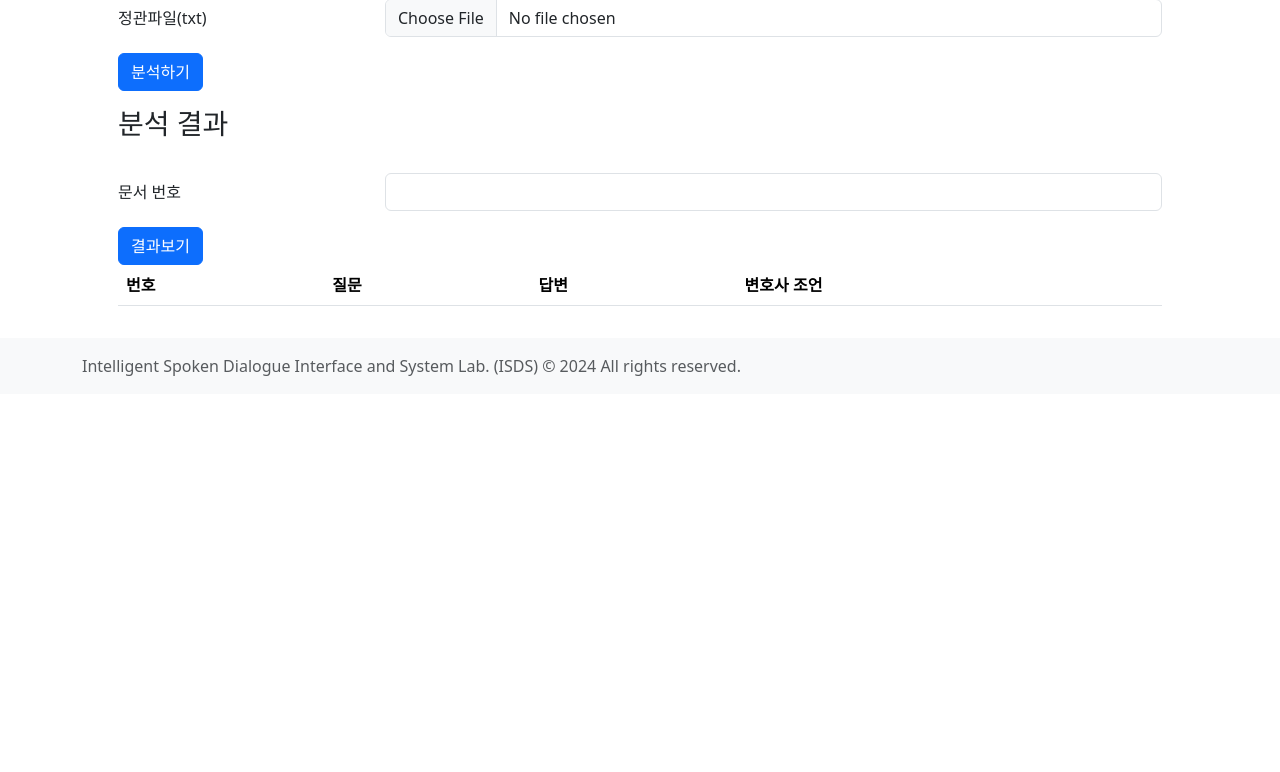
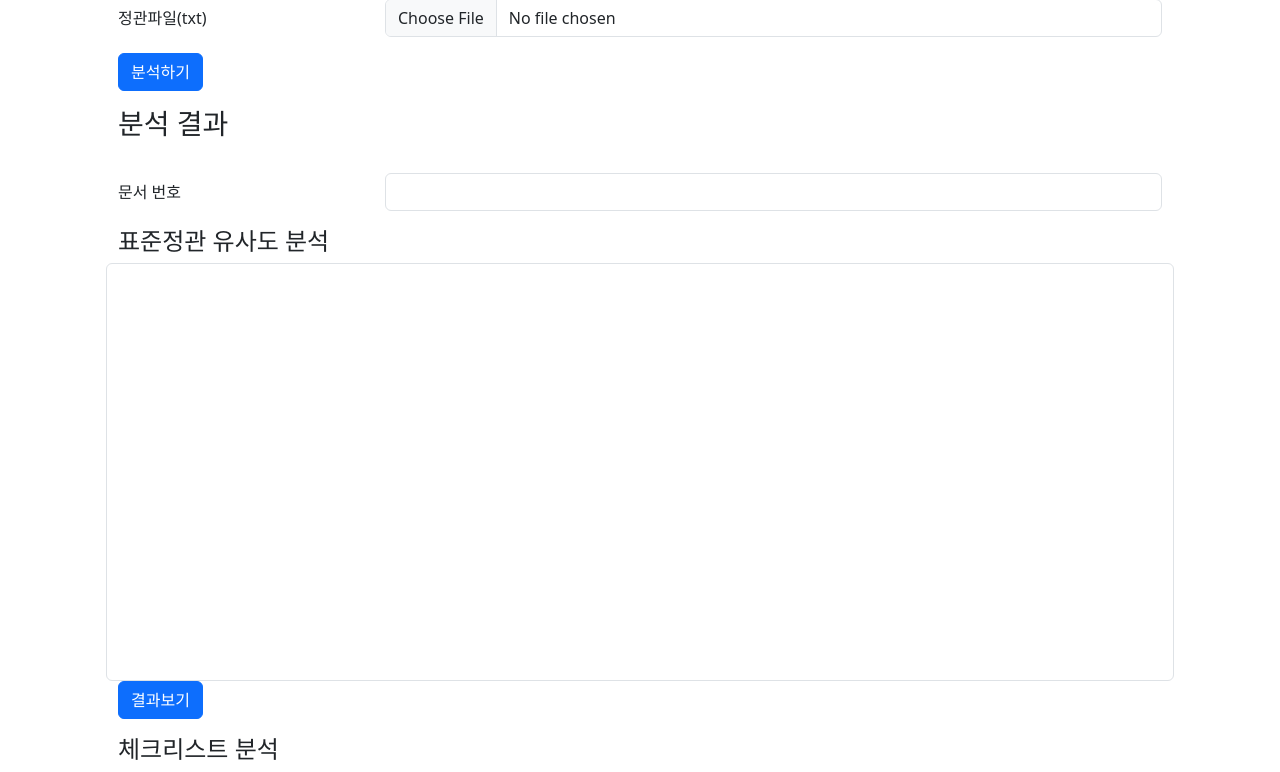
Before and after one commit to minju0307/jeongguan_check_system, a Flask app: template templates/index.html in a window 1280 px wide. Shown: the part 193-965 px from the top of the page. Before the commit the page ends 569 px from the top, so only its background shows below. Run offline with Flask 3, Linux system fonts and the light colour scheme; the template is opened without the code that fills it, so the values that code supplies are empty; parts of the project's set-up code (start-up, migrations or seed data) failed here and were passed over.

Commit message:
표준정관 유사도 분석 결과 출력 화면 프로토 타입 작성

```diff
--- a/templates/index.html
+++ b/templates/index.html
@@ -4,7 +4,26 @@ Law XAI - Demo
 {% endblock %}
 
 {% block extra_head_after %}
+<style>
+    #document {
+        border: 1px solid var(--bs-border-color);
+        border-radius: var(--bs-border-radius);
+    }
+    .scrollspy-example {
+        height: 400px;
+        overflow: auto;
+    }
+</style>
 <script type="text/javascript">
+    function nl2br(str) {
+        try {
+            return str.replace(/\n/g, "<br />");
+        } catch (e) {
+            console.log(e);
+            console.log(str);
+        }
+    }
+
     $(document).ready(function () {
         console.log('ready');
 
@@ -20,6 +39,37 @@ Law XAI - Demo
             let uid = data.uid;
             $('#uid').val(uid);
 
+            let document = data.document;
+
+            // loop document
+            let document_keys = Object.keys(document);
+            let document_len = document_keys.length;
+            for (let i = 0; i < document_len; i++) {
+                let paragraph = document[i];
+
+                let score = paragraph["score"];
+
+                // get element by id
+                let list_example = $('#list-example');
+
+                // create list item
+                let list_item = $('<a>').addClass('list-group-item list-group-item-action')
+                    .attr('href', '#list-item-' + i)
+                    .text(paragraph["title"]);
+                list_example.append(list_item);
+
+                // create content
+                let content = $('#list-content');
+
+                let content_title = $('<h4>').attr('id', 'list-item-' + i).text(paragraph["title"] + ' (Score: ' + score + ')' );
+                let content_paragraph = $('<p>').attr('class', 'p-3').html(nl2br(paragraph["content"]));
+                content.append(content_title);
+                content.append(content_paragraph);
+            }
+            // refresh non-visible scrollspy
+            $('[data-bs-spy="scroll"]').each(function () {
+                var $spy = $(this).scrollspy('refresh');
+            });
         }
 
         let form_xai = $('#form_xai');
@@ -134,12 +184,30 @@ Law XAI - Demo
                                            value="">
                                 </div>
                             </div>
+                            <div>
+                                <h4 class="mt-3">표준정관 유사도 분석</h4>
+                                <div id="document" class="row">
+                                    <div class="col-2 mt-3">
+                                        <div id="list-example" class="list-group">
+<!--                                             <a class="list-group-item list-group-item-action" href="#list-item-1">Item 1</a>-->
+                                        </div>
+                                    </div>
+                                    <div class="col-10 mt-3">
+                                        <div id="list-content" data-bs-spy="scroll" data-bs-target="#list-example"
+                                             data-bs-smooth-scroll="true" class="scrollspy-example" tabindex="0">
+<!--                                            <h4 id="list-item-1">Item 1</h4>-->
+<!--                                            <p>...</p>-->
+                                        </div>
+                                    </div>
+                                </div>
+                            </div>
                             <button class="btn btn-primary" type="submit">결과보기</button>
                         </form>
                     </div>
                 </div>
                 <div class="row">
                     <div class="col">
+                        <h4 class="mt-3">체크리스트 분석</h4>
                         <table id="table_result" class="table">
                             <thead>
                             <tr>
```
